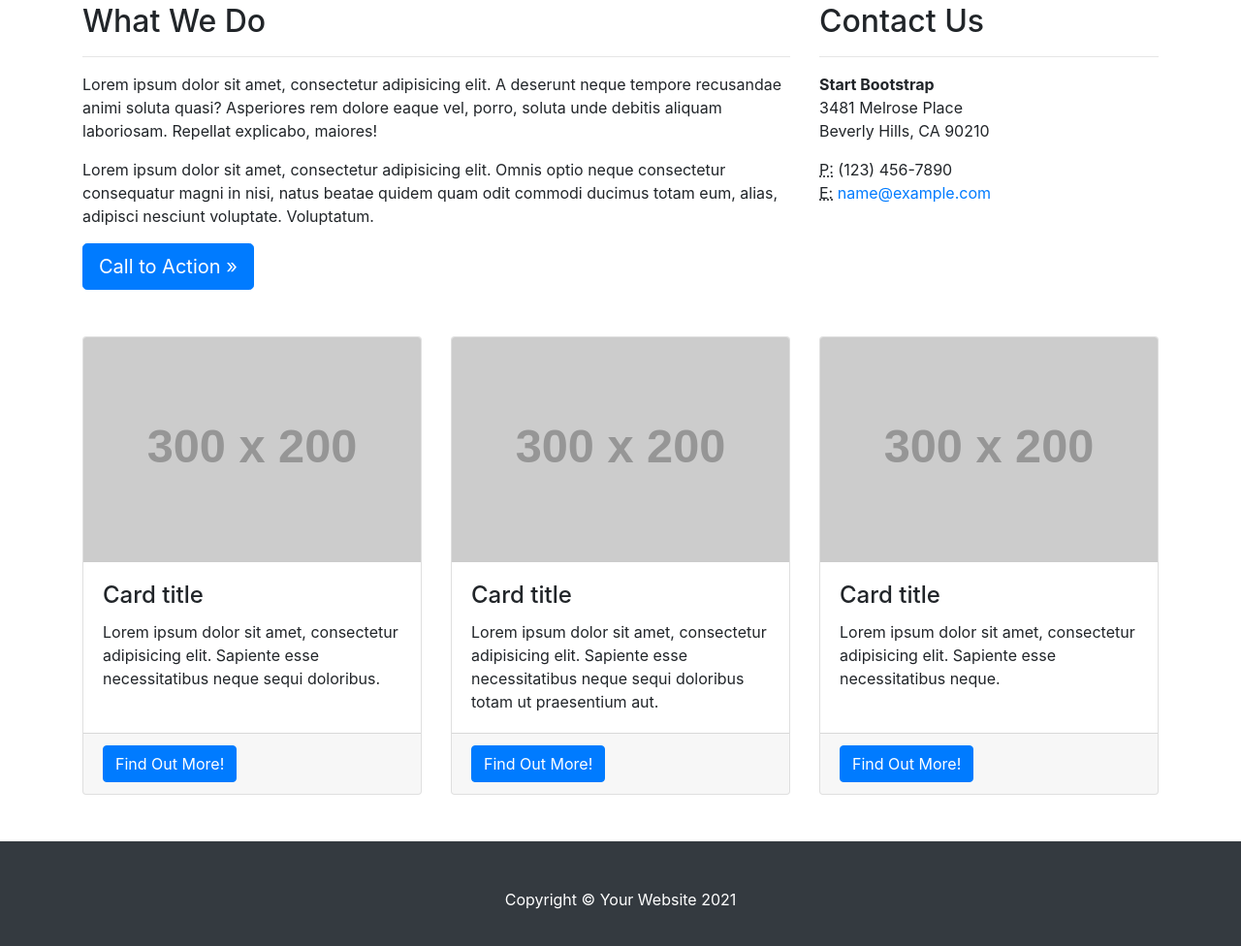
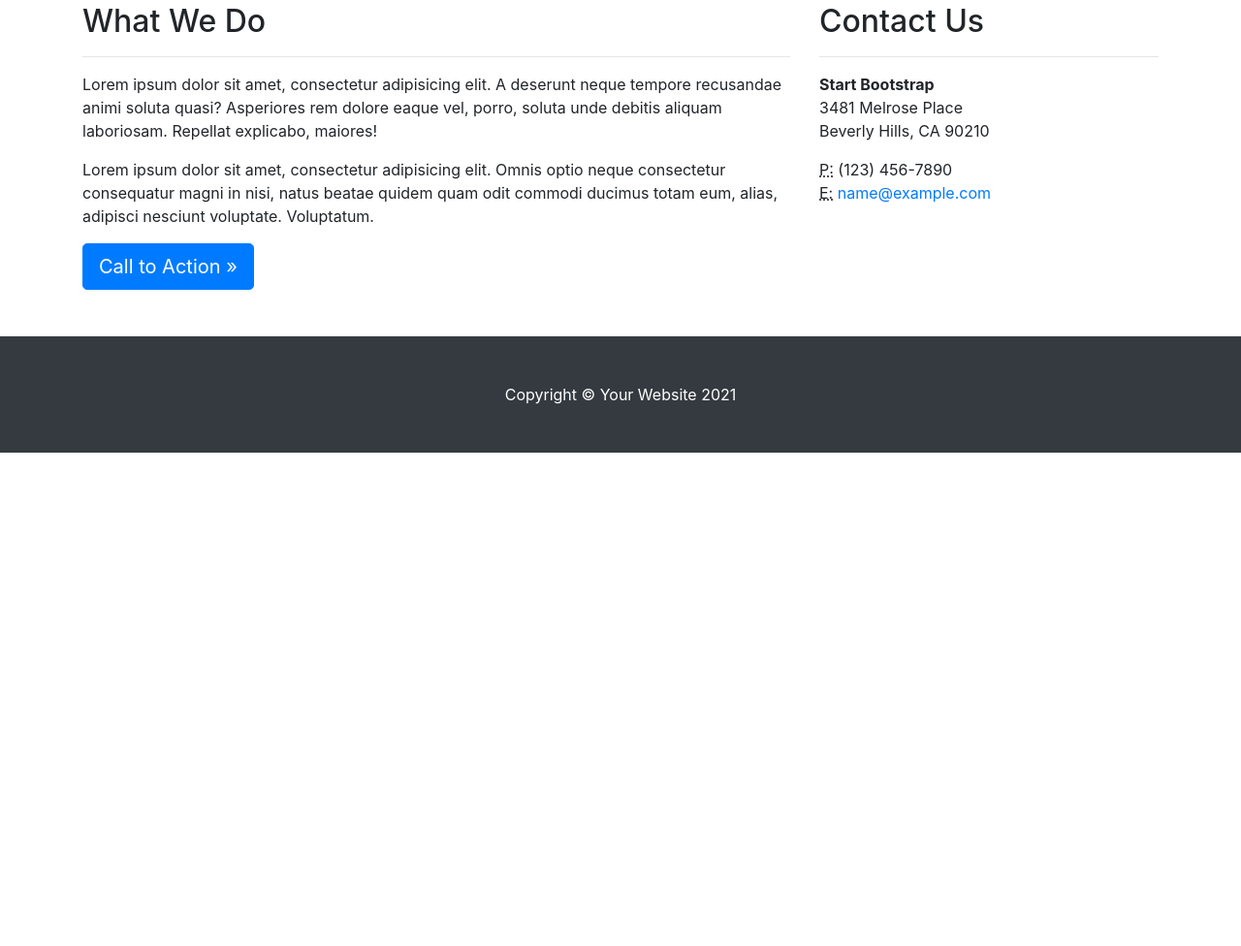
Before and after one commit to bastien-nd/coding-challenge-week, a website built with Parcel: page src/contact.html in a window 1280 px wide. Shown: the part 428-1404 px from the top of the page at 97% size. After the commit the page ends 895 px from the top, so only its background shows below. Built offline with nearby package versions, Linux system fonts and the light colour scheme; placeholder pictures from the web are drawn by us.

Commit message:
Remove cards from contact page

```diff
--- a/src/contact.html
+++ b/src/contact.html
@@ -136,66 +136,6 @@
           </address>
         </div>
       </div>
-      <div class="row">
-        <div class="col-md-4 mb-5">
-          <div class="card h-100">
-            <img
-              class="card-img-top"
-              src="https://via.placeholder.com/300x200"
-              alt="..."
-            />
-            <div class="card-body">
-              <h4 class="card-title">Card title</h4>
-              <p class="card-text">
-                Lorem ipsum dolor sit amet, consectetur adipisicing elit.
-                Sapiente esse necessitatibus neque sequi doloribus.
-              </p>
-            </div>
-            <div class="card-footer">
-              <a class="btn btn-primary" href="#!">Find Out More!</a>
-            </div>
-          </div>
-        </div>
-        <div class="col-md-4 mb-5">
-          <div class="card h-100">
-            <img
-              class="card-img-top"
-              src="https://via.placeholder.com/300x200"
-              alt="..."
-            />
-            <div class="card-body">
-              <h4 class="card-title">Card title</h4>
-              <p class="card-text">
-                Lorem ipsum dolor sit amet, consectetur adipisicing elit.
-                Sapiente esse necessitatibus neque sequi doloribus totam ut
-                praesentium aut.
-              </p>
-            </div>
-            <div class="card-footer">
-              <a class="btn btn-primary" href="#!">Find Out More!</a>
-            </div>
-          </div>
-        </div>
-        <div class="col-md-4 mb-5">
-          <div class="card h-100">
-            <img
-              class="card-img-top"
-              src="https://via.placeholder.com/300x200"
-              alt="..."
-            />
-            <div class="card-body">
-              <h4 class="card-title">Card title</h4>
-              <p class="card-text">
-                Lorem ipsum dolor sit amet, consectetur adipisicing elit.
-                Sapiente esse necessitatibus neque.
-              </p>
-            </div>
-            <div class="card-footer">
-              <a class="btn btn-primary" href="#!">Find Out More!</a>
-            </div>
-          </div>
-        </div>
-      </div>
     </div>
     <!-- Footer-->
     <footer class="py-5 bg-dark">
```
